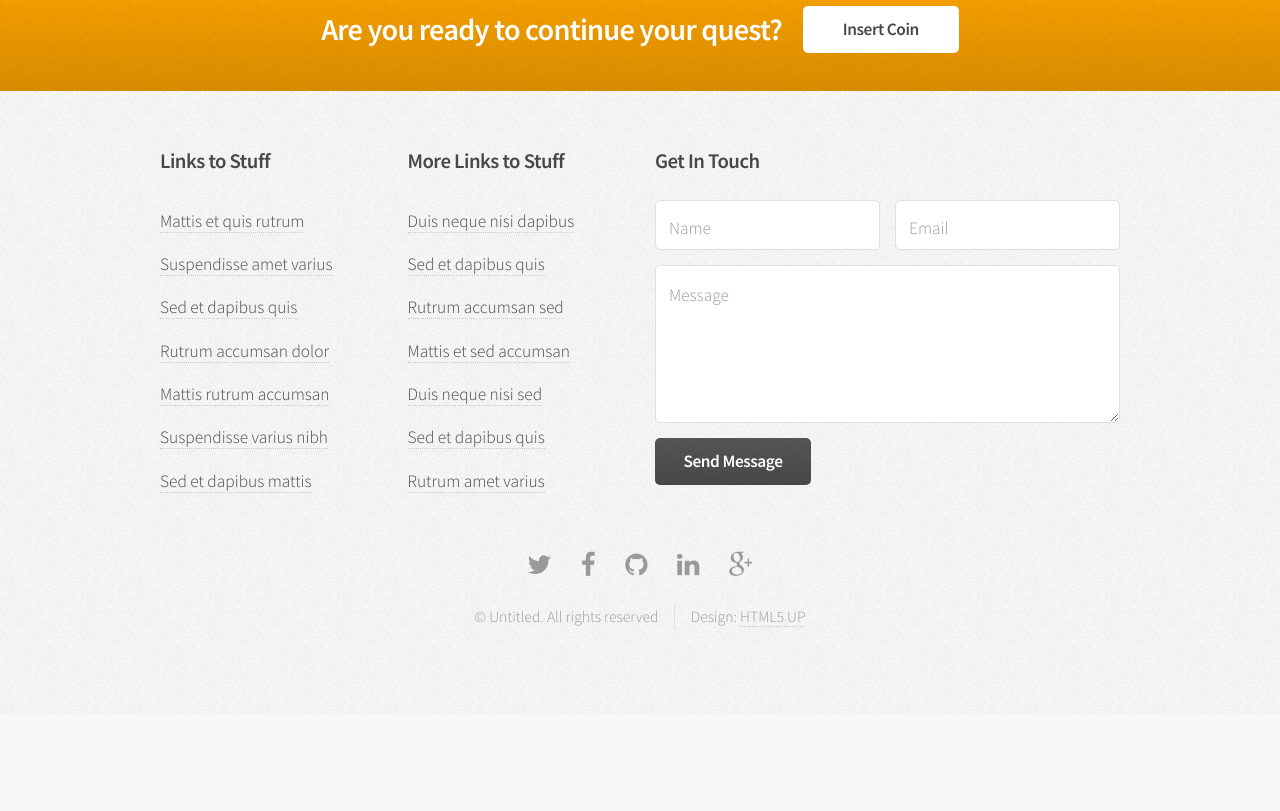
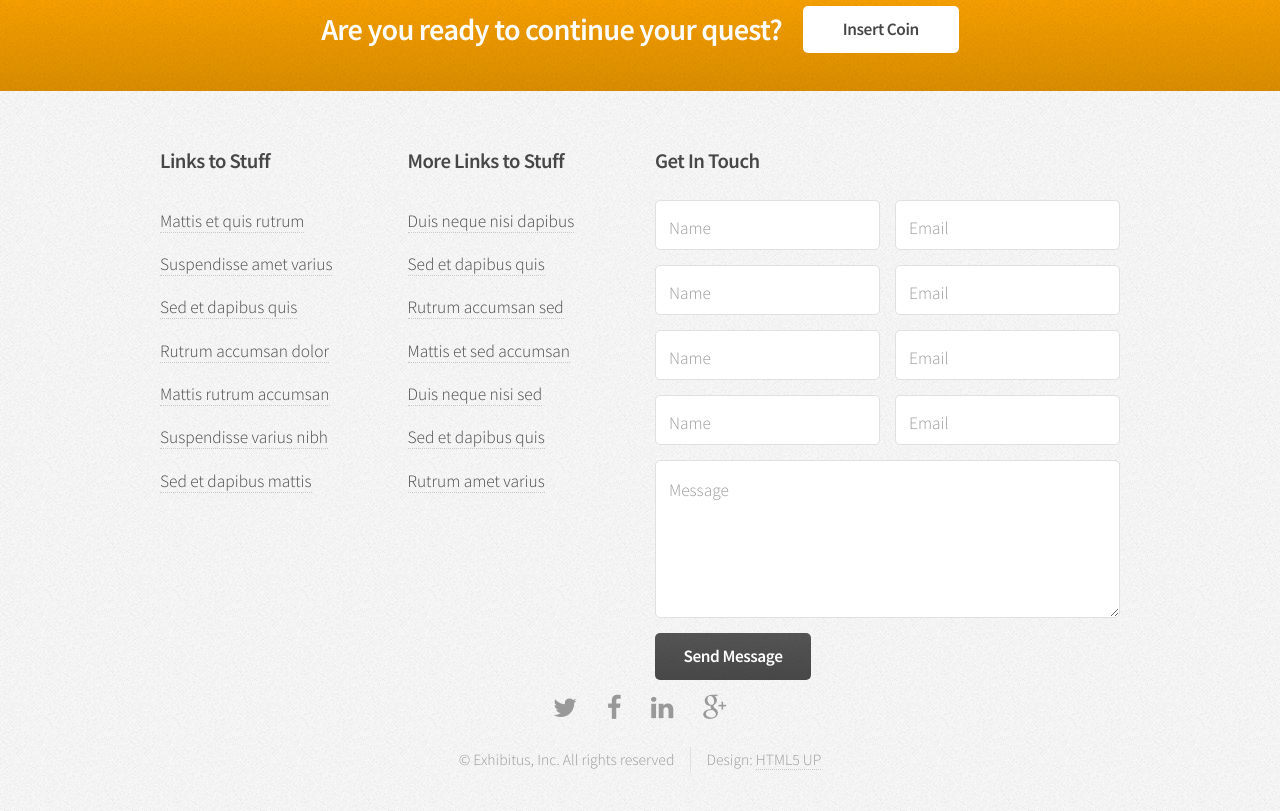
Before and after one commit to exhibitus/exhibitus.github.io, a plain HTML site: page index.html in a window 1280 px wide. Shown: the part 1707-2518 px from the top of the page. Before the commit the page ends 2421 px from the top, so only its background shows below. Drawn offline with Linux system fonts and the light colour scheme.

Commit message:
colors changed. Form fields added. nav bar titles changed

```diff
--- a/assets/css/main.css
+++ b/assets/css/main.css
@@ -1964,7 +1964,7 @@
 		input[type="password"]:focus,
 		input[type="email"]:focus,
 		textarea:focus {
-			border-color: #fff;
+			border-color: #ffa500;
 		}
 
 	input[type="text"],
@@ -2584,7 +2584,7 @@
 		}
 
 			#footer a:hover {
-				color: #37c0fb;
+				color: #0099cc;
 				border-bottom-color: transparent;
 			}
 
@@ -2855,7 +2855,7 @@
 				background-image: linear-gradient(top, rgba(0,0,0,0), rgba(0,0,0,0.3)), url("images/bg01.png");
 				height: 44px;
 				line-height: 44px;
-				box-shadow: 0 4px 0 0 #37c0fb;
+				box-shadow: 0 4px 0 0 #ffa500;
 			}
 
 				#titleBar .title {
--- a/index.html
+++ b/index.html
@@ -27,7 +27,7 @@
 						<nav id="nav">
 							<ul>
 								<li class="current"><a href="index.html">Home</a></li>
-								<li>
+								<!--<li>
 									<a href="#">Dropdown</a>
 									<ul>
 										<li><a href="#">Lorem dolor</a></li>
@@ -45,11 +45,11 @@
 										</li>
 										<li><a href="#">Veroeros feugiat</a></li>
 									</ul>
-								</li>
-								<li><a href="left-sidebar.html">Left Sidebar</a></li>
-								<li><a href="right-sidebar.html">Right Sidebar</a></li>
-								<li><a href="two-sidebar.html">Two Sidebar</a></li>
-								<li><a href="no-sidebar.html">No Sidebar</a></li>
+								</li>-->
+								<li><a href="left-sidebar.html">Our Work</a></li>
+								<li><a href="right-sidebar.html">Team</a></li>
+								<li><a href="two-sidebar.html">History</a></li>
+								<li><a href="no-sidebar.html">Blog</a></li>
 							</ul>
 						</nav>
 
@@ -58,8 +58,8 @@
 			<!-- Banner -->
 				<section id="banner">
 					<header>
-						<h2>Arcana: <em>A responsive site template freebie by <a href="http://html5up.net">HTML5 UP</a></em></h2>
-						<a href="#" class="button">Learn More</a>
+						<h2>Active client?  <em>Click here for access to the <a href="http://html5up.net">Client Portal</a></em></h2>
+						<a href="http://ems.exhibitus.com" class="button">Login</a>
 					</header>
 				</section>
 
@@ -198,6 +198,30 @@
 										</div>
 									</div>
 									<div class="row 50%">
+										<div class="6u 12u(mobilep)">
+											<input type="text" name="name" id="name" placeholder="Name" />
+										</div>
+										<div class="6u 12u(mobilep)">
+											<input type="email" name="email" id="email" placeholder="Email" />
+										</div>
+									</div>
+									<div class="row 50%">
+										<div class="6u 12u(mobilep)">
+											<input type="text" name="name" id="name" placeholder="Name" />
+										</div>
+										<div class="6u 12u(mobilep)">
+											<input type="email" name="email" id="email" placeholder="Email" />
+										</div>
+									</div>
+									<div class="row 50%">
+										<div class="6u 12u(mobilep)">
+											<input type="text" name="name" id="name" placeholder="Name" />
+										</div>
+										<div class="6u 12u(mobilep)">
+											<input type="email" name="email" id="email" placeholder="Email" />
+										</div>
+									</div>
+									<div class="row 50%">
 										<div class="12u">
 											<textarea name="message" id="message" placeholder="Message" rows="5"></textarea>
 										</div>
@@ -216,17 +240,16 @@
 
 					<!-- Icons -->
 						<ul class="icons">
-							<li><a href="#" class="icon fa-twitter"><span class="label">Twitter</span></a></li>
-							<li><a href="#" class="icon fa-facebook"><span class="label">Facebook</span></a></li>
-							<li><a href="#" class="icon fa-github"><span class="label">GitHub</span></a></li>
-							<li><a href="#" class="icon fa-linkedin"><span class="label">LinkedIn</span></a></li>
-							<li><a href="#" class="icon fa-google-plus"><span class="label">Google+</span></a></li>
+							<li><a href="https://twitter.com/exhibitusinc" class="icon fa-twitter"><span class="label">Twitter</span></a></li>
+							<li><a href="https://www.facebook.com/exhibitus" class="icon fa-facebook"><span class="label">Facebook</span></a></li>
+							<li><a href="https://www.linkedin.com/company/exhibitus" class="icon fa-linkedin"><span class="label">LinkedIn</span></a></li>
+							<li><a href="https://plus.google.com/115355154612000013210/about" class="icon fa-google-plus"><span class="label">Google+</span></a></li>
 						</ul>
 
 					<!-- Copyright -->
 						<div class="copyright">
 							<ul class="menu">
-								<li>&copy; Untitled. All rights reserved</li><li>Design: <a href="http://html5up.net">HTML5 UP</a></li>
+								<li>&copy; Exhibitus, Inc. All rights reserved</li><li>Design: <a href="http://html5up.net">HTML5 UP</a></li>
 							</ul>
 						</div>
 
```
